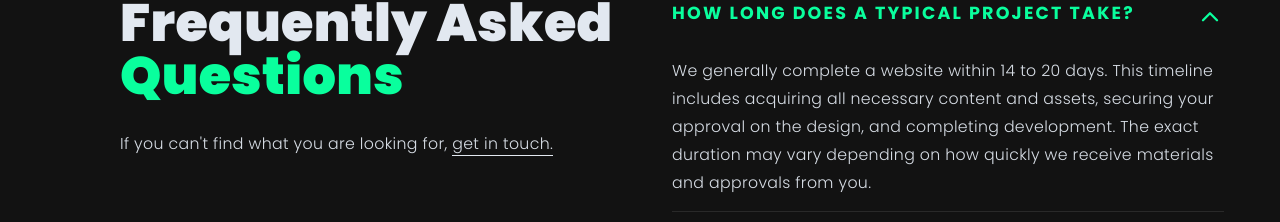
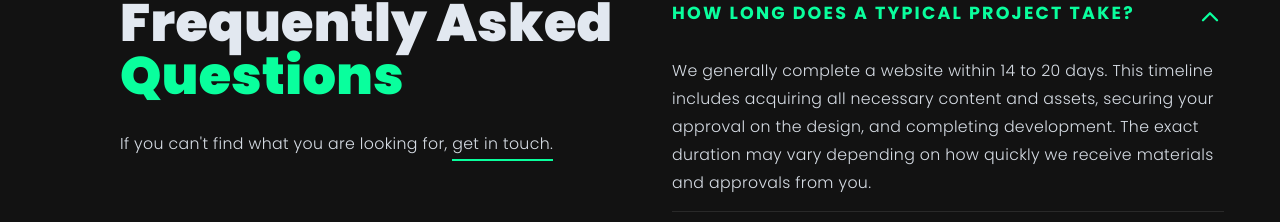
Before and after one commit to zabe-dev/bridgestackstudio, a Next.js app: page / in a window 1280 px wide. Shown: the part 5533-5755 px from the top of the page. Built offline with nearby package versions, Linux system fonts and the light colour scheme.

Commit message:
chore: change border color to primary

```diff
--- a/src/components/faqs-section.tsx
+++ b/src/components/faqs-section.tsx
@@ -96,7 +96,7 @@ export default function FaqsSection() {
 						If you can&#39;t find what you are looking for,{" "}
 						<Link
 							href="#contact"
-							className="hover:text-primary hover:border-b-primary border-b border-b-slate-200 transition-colors duration-500"
+							className="hover:text-primary hover:border-b-primary border-b-primary border-b-2 pb-1 transition-colors duration-500"
 						>
 							get in touch.
 						</Link>
```
